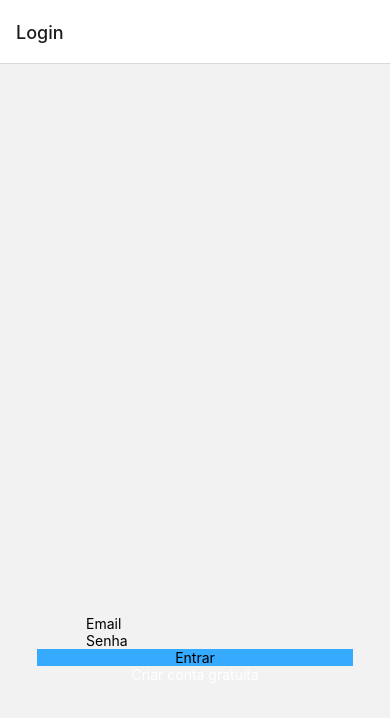
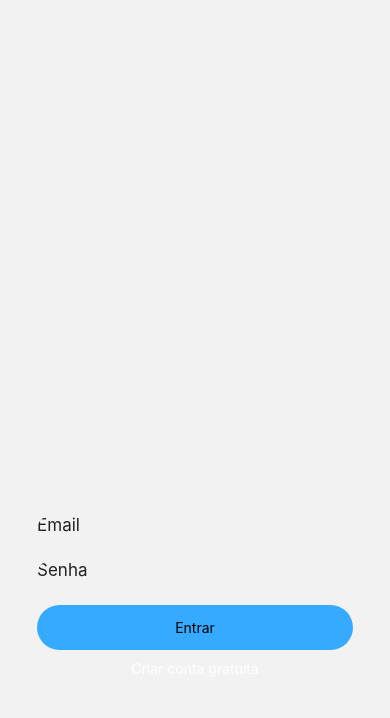
Before and after one commit to juliafclima/trabalho-react-NATIVE-grupo2, a React Native app in the folder trabalhog2/: screen / in a window 390 px wide. Shown: the top 718 px of the page. Built offline with nearby package versions, Linux system fonts and the light colour scheme.

Commit message:
correcoes

```diff
--- a/trabalhog2/src/routes/index.jsx
+++ b/trabalhog2/src/routes/index.jsx
@@ -92,7 +92,7 @@ export const Rotas = () => {
         <Screen
           name='Login'
           component={Login}
-          options={{ title: 'Login' }} />
+          options={{ headerShown: false }} />
         <Screen
           name='Home'
           component={Home}
--- a/trabalhog2/src/screens/login/index.jsx
+++ b/trabalhog2/src/screens/login/index.jsx
@@ -1,44 +1,37 @@
-import React from 'react';
 import { View, KeyboardAvoidingView, Image, TextInput, TouchableOpacity, Text, StyleSheet } from 'react-native';
-import {Logo} from '../../assets/login/Logo-Cod-Farma.png'
+import { logo } from '../../assets/login/Logo-Cod-Farma.png';
 
 export const Login = ({ navigation }) => {
   return (
     <KeyboardAvoidingView style={styles.background}>
       <View style={styles.containerLogo}>
         <Image
-          source={Logo}
+          source={logo}
         />
       </View>
-
       <View style={styles.container}>
         <TextInput
-        style={styles.input}
+          style={styles.input}
           placeholder="Email"
           autoCorrect={false}
           onChangeText={() => { }}
         />
-
         <TextInput
-        style={styles.input}
+          style={styles.input}
           placeholder="Senha"
           autoCorrect={false}
           onChangeText={() => { }}
         />
-
         <TouchableOpacity style={styles.btnSubmit}>
           <Text style={styles.btnText}>Entrar</Text>
         </TouchableOpacity>
-
         <TouchableOpacity style={styles.btnRegister}>
           <Text style={styles.registerText}>Criar conta gratuita</Text>
         </TouchableOpacity>
-
       </View>
     </KeyboardAvoidingView>
-
   );
-}
+};
 
 const styles = StyleSheet.create({
   background: {
@@ -47,50 +40,42 @@ const styles = StyleSheet.create({
     justifyContent: "center",
     backgroundColor: "fff"
   },
-
   containerLogo: {
     flex: 1,
     justifyContent: "center",
   },
-
   container: {
     flex: 1,
     alignItems: "center",
     justifyContent: "center",
     width: "90%",
-    paddingBottom: '50',
+    paddingBottom: 50,
   },
-
-  imputed: {
-    backgroundColor:'FFF',
-    width:'90%',
-    marginBottom: '15',
+  input: {
+    backgroundColor: 'FFF',
+    width: '90%',
+    marginBottom: 15,
     color: '#222',
-    fontSize: '17',
-    borderRadius: '30',
-    paddingBottom: '10'
+    fontSize: 17,
+    borderRadius: 30,
+    paddingBottom: 10
   },
-
-  btnSubmit:{
+  btnSubmit: {
     backgroundColor: '#35AAFF',
     width: '90%',
-    height: '45',
+    height: 45,
     alignItems: 'center',
     justifyContent: 'center',
-    borderRadius: '30',
+    borderRadius: 30,
   },
-
-  submitText:{
+  submitText: {
     color: '#FFF',
-    fontSize: '18',
+    fontSize: 18,
   },
-
-  btnRegister:{
-  marginTop: '10',
+  btnRegister: {
+    marginTop: 10,
   },
-
-  registerText:{
+  registerText: {
     color: '#FFF',
   }
-
 });
```
